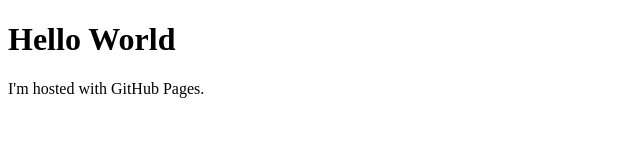
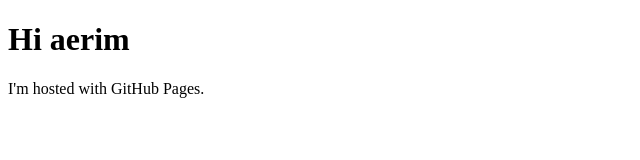
Before and after one commit to aerim-seungjin-wedding/aerim-seungjin-wedding.github.io, a plain HTML site: page index.html in a window 1280 px wide. Shown: the whole page, without its empty margins (0-640 px from the left). Drawn offline with Linux system fonts and the light colour scheme.

Commit message:
Update index.html

```diff
--- a/index.html
+++ b/index.html
@@ -1,7 +1,7 @@
 <!DOCTYPE html>
 <html>
 <body>
-<h1>Hello World</h1>
+<h1>Hi aerim</h1>
 <p>I'm hosted with GitHub Pages.</p>
 </body>
 </html>
```
